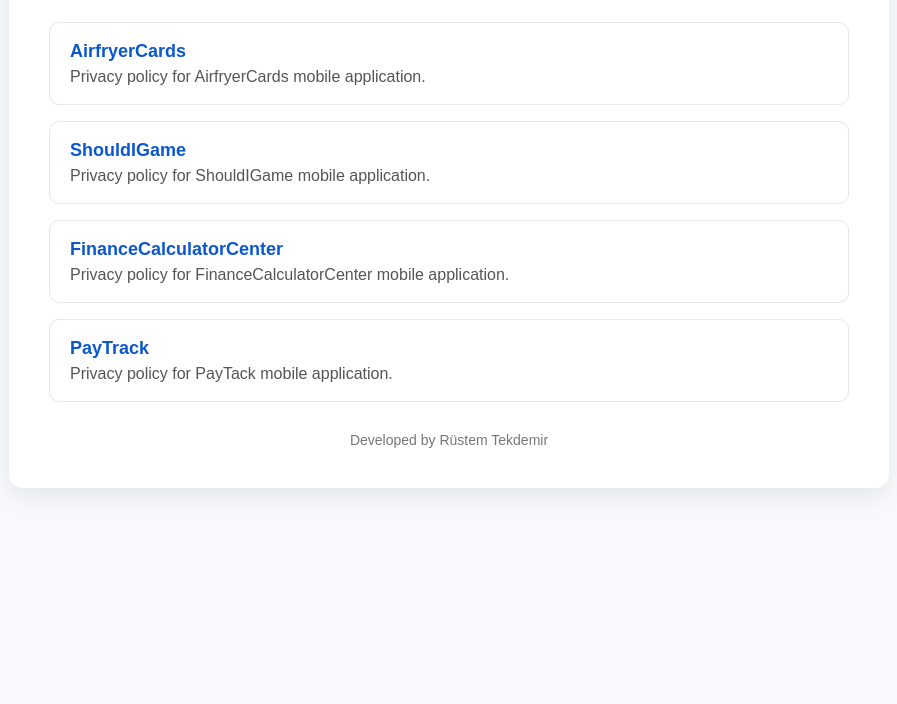
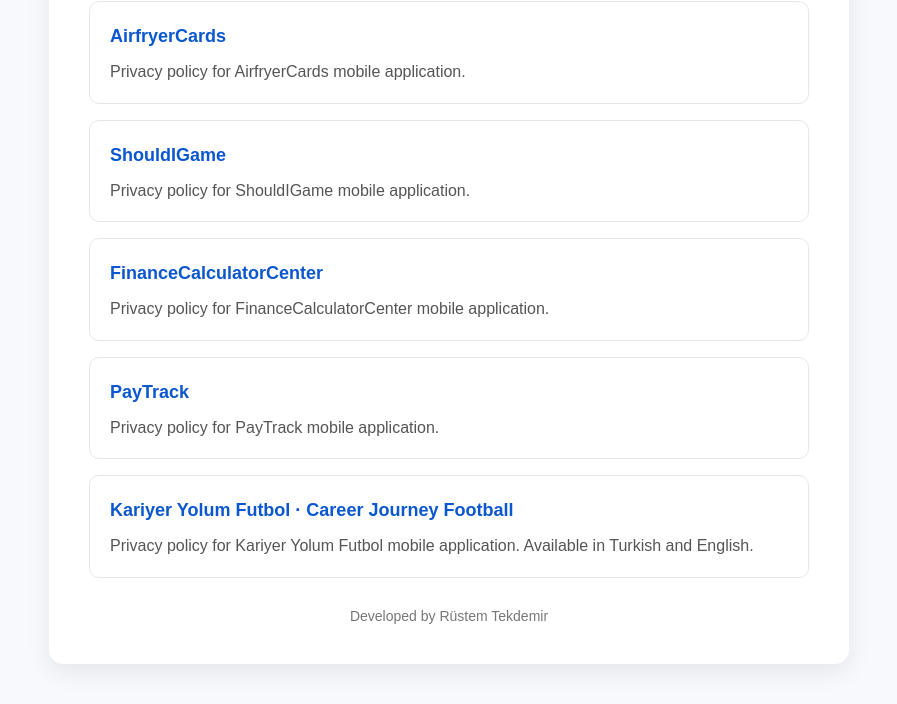
Before and after one commit to rustemtekdemir/myapp-privacy, a plain HTML site: page index.html in a window 1280 px wide. Shown: the part 146-850 px from the top of the page, without its empty margins (191-1088 px from the left). Before the commit the page ends 800 px from the top, so only its background shows below. Drawn offline with Linux system fonts and the light colour scheme.

Commit message:
Update index.html

```diff
--- a/index.html
+++ b/index.html
@@ -3,92 +3,33 @@
 <head>
   <meta charset="UTF-8" />
   <title>Privacy Policies</title>
-  <meta name="viewport" content="width=device-width, initial-scale=1.0" />
+  <meta name="viewport" content="width=device-width, initial-scale=1" />
   <style>
-    body {
-      font-family: Arial, sans-serif;
-      background: #f7f9fc;
-      margin: 0;
-      padding: 40px;
-      color: #222;
-    }
-
-    .container {
-      max-width: 800px;
-      margin: auto;
-      background: white;
-      padding: 40px;
-      border-radius: 14px;
-      box-shadow: 0 8px 24px rgba(0,0,0,0.08);
-    }
-
-    h1 {
-      text-align: center;
-      margin-bottom: 30px;
-    }
-
-    .app-card {
-      padding: 18px 20px;
-      margin-bottom: 16px;
-      border: 1px solid #e5e7eb;
-      border-radius: 10px;
-      transition: 0.2s ease;
-    }
-
-    .app-card:hover {
-      background: #f3f6fb;
-    }
-
-    a {
-      text-decoration: none;
-      color: #0b57d0;
-      font-weight: bold;
-      font-size: 18px;
-    }
-
-    p {
-      margin: 6px 0 0;
-      color: #555;
-    }
-
-    .footer {
-      margin-top: 30px;
-      text-align: center;
-      font-size: 14px;
-      color: #777;
-    }
+    * { box-sizing:border-box; }
+    body { font-family:Arial,sans-serif; background:#f7f9fc; margin:0; padding:40px 20px; color:#222; }
+    .container { max-width:800px; margin:auto; background:white; padding:40px; border-radius:14px; box-shadow:0 8px 24px rgba(0,0,0,.08); }
+    h1 { text-align:center; margin:0 0 30px; }
+    .app-card { padding:18px 20px; margin-bottom:16px; border:1px solid #e5e7eb; border-radius:10px; transition:background .2s ease; }
+    .app-card:hover { background:#f3f6fb; }
+    a { text-decoration:none; color:#0b57d0; font-weight:bold; font-size:18px; display:inline-block; padding:6px 0; overflow-wrap:anywhere; }
+    a:focus-visible { outline:3px solid #0b57d0; outline-offset:4px; }
+    p { margin:6px 0 0; color:#555; line-height:1.6; }
+    .footer { margin-top:30px; text-align:center; font-size:14px; color:#777; }
+    @media(max-width:520px) { body { padding:16px 12px; } .container { padding:26px 18px; } .app-card { padding:16px; } }
   </style>
 </head>
 <body>
-
-<div class="container">
-  <h1>Privacy Policies</h1>
-
-  <div class="app-card">
-    <a href="./AirfryerCards/">AirfryerCards</a>
-    <p>Privacy policy for AirfryerCards mobile application.</p>
-  </div>
-
-  <div class="app-card">
-    <a href="./ShouldIGame/">ShouldIGame</a>
-    <p>Privacy policy for ShouldIGame mobile application.</p>
-  </div>
-
-  <div class="app-card">
-    <a href="./FinanceCalculatorCenter/">FinanceCalculatorCenter</a>
-    <p>Privacy policy for FinanceCalculatorCenter mobile application.</p>
-  </div>
-
-   <div class="app-card">
-    <a href="./PayTrack/">PayTrack</a>
-    <p>Privacy policy for PayTack mobile application.</p>
-  </div>
-
-
-  <div class="footer">
-    Developed by Rüstem Tekdemir
-  </div>
-</div>
-
+  <main class="container">
+    <h1>Privacy Policies</h1>
+    <div class="app-card"><a href="./AirfryerCards/">AirfryerCards</a><p>Privacy policy for AirfryerCards mobile application.</p></div>
+    <div class="app-card"><a href="./ShouldIGame/">ShouldIGame</a><p>Privacy policy for ShouldIGame mobile application.</p></div>
+    <div class="app-card"><a href="./FinanceCalculatorCenter/">FinanceCalculatorCenter</a><p>Privacy policy for FinanceCalculatorCenter mobile application.</p></div>
+    <div class="app-card"><a href="./PayTrack/">PayTrack</a><p>Privacy policy for PayTrack mobile application.</p></div>
+    <div class="app-card">
+      <a href="./KariyerYolumFutbol/">Kariyer Yolum Futbol · Career Journey Football</a>
+      <p>Privacy policy for Kariyer Yolum Futbol mobile application. Available in Turkish and English.</p>
+    </div>
+    <footer class="footer">Developed by Rüstem Tekdemir</footer>
+  </main>
 </body>
 </html>
```
